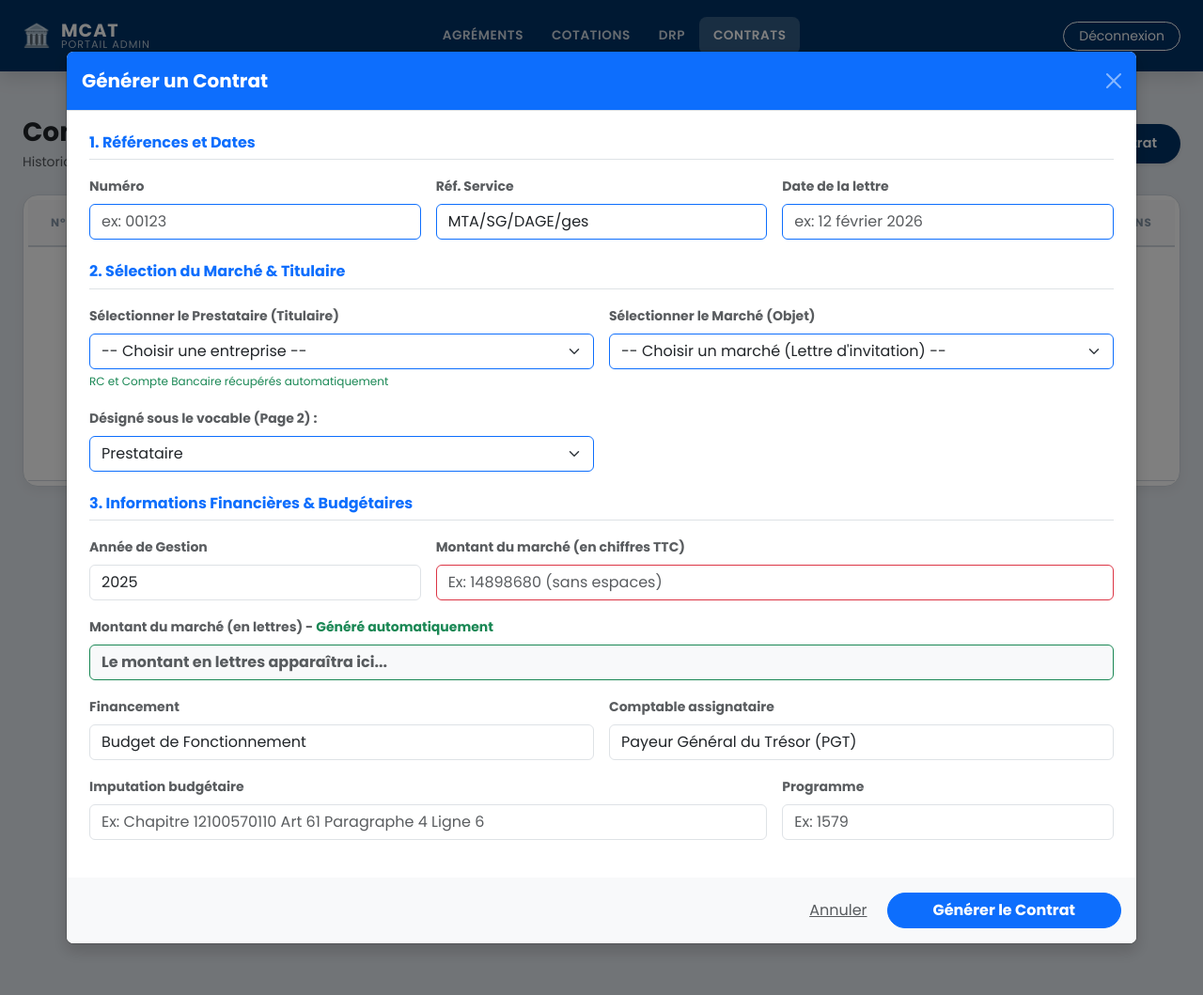
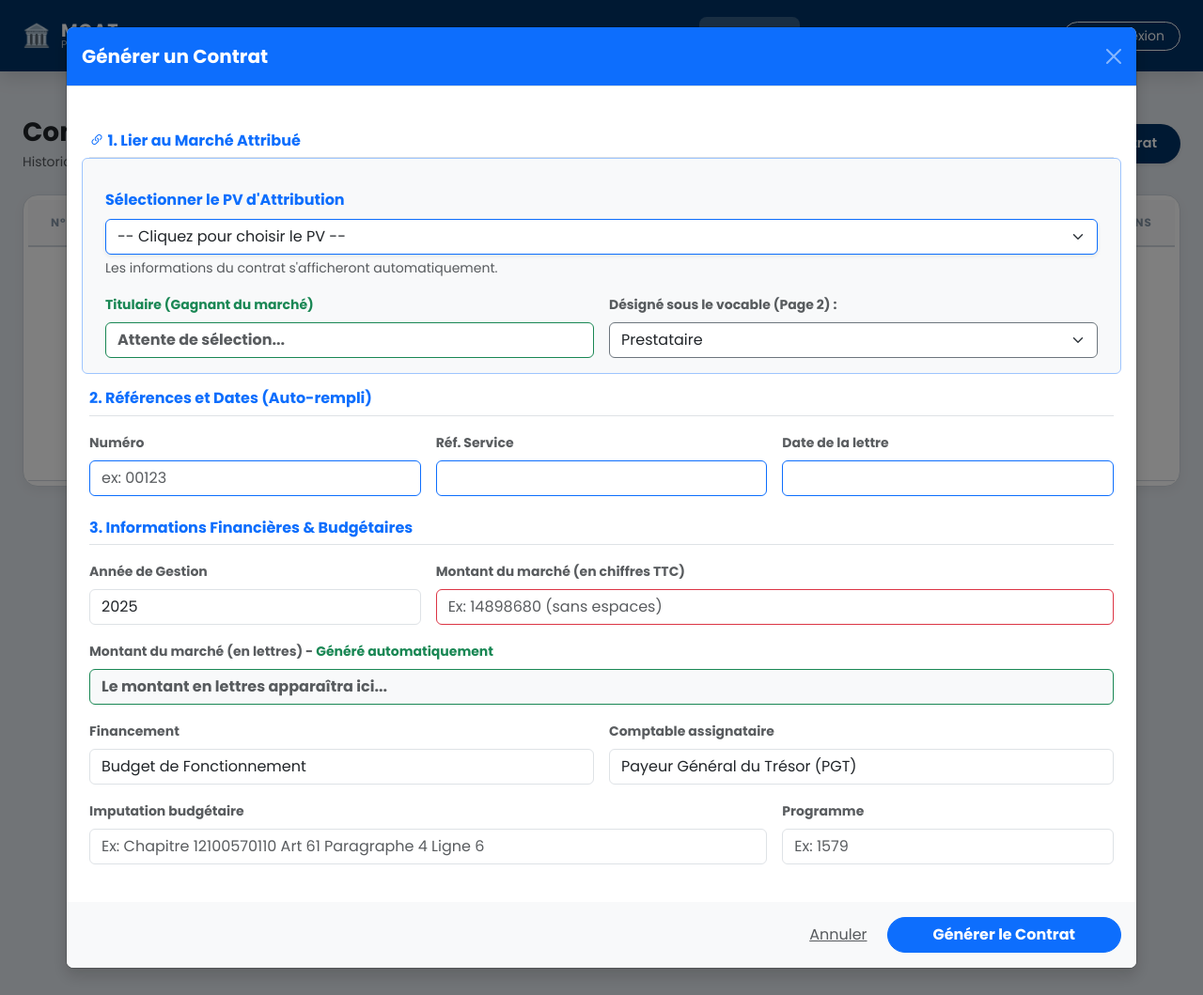
Before and after one commit to AlkhafissA/XALAT, a Flask app: page /creer_contrat in a window 1280 px wide, after a click on "+ Nouveau Contrat". Shown: the whole page at 94% size. Run offline with Flask 3, Linux system fonts and the light colour scheme; a user stored in the database is signed in.

Commit message:
Version10

```diff
--- a/app/routes.py
+++ b/app/routes.py
@@ -1647,28 +1647,12 @@ def supprimer_lettre(id):
 @login_required
 def creer_contrat():
     import json
-    candidats = Candidat.query.all()
-    marches = LettreInvitation.query.all()
-
-    # --- LA CORRECTION EST ICI ---
-    # 1. On récupère les contrats bruts
-    contrats_bruts = Contrat.query.order_by(Contrat.id.desc()).all()
-
-    # 2. On attache manuellement le nom de l'entreprise à chaque contrat
-    contrats_sauvegardes = []
-    for c in contrats_bruts:
-        cand = db.session.get(Candidat, c.candidat_id)
-        # On lui invente un attribut temporaire qu'on pourra lire dans le HTML
-        c.entreprise_nom = cand.nom_entreprise if cand else "Entreprise inconnue"
-        contrats_sauvegardes.append(c)
-    # -----------------------------
+
     if request.method == 'POST':
         candidat_id = request.form.get('candidat_id')
-        candidat_gagnant = Candidat.query.get(candidat_id)
-
-        marche_id = request.form.get('marche_id')
-        marche_choisi = LettreInvitation.query.get(marche_id)
-
+        candidat_gagnant = db.session.get(Candidat, int(candidat_id)) if candidat_id else None
+
+        objet_marche = request.form.get('objet_marche')
         gestion_annee = request.form.get('gestion_annee', '2025')
         montant = request.form.get('montant')
         montant_lettres = request.form.get('montant_lettres', '')
@@ -1677,37 +1661,22 @@ def creer_contrat():
         programme = request.form.get('programme')
         comptable = request.form.get('comptable', 'Payeur Général du Trésor (PGT)')
         vocable = request.form.get('vocable', 'Prestataire')
-
         numero = request.form.get('numero')
         ref_service = request.form.get('ref_service')
         date_lettre = request.form.get('date_lettre')
 
-        # Extraction du RC et Compte depuis la lettre d'invitation
-        lettre_data = {}
-        if marche_choisi and marche_choisi.form_data:
-            try:
-                lettre_data = json.loads(marche_choisi.form_data)
-            except:
-                pass
-
-        rc_final = '........................'
-        compte_final = '...................................'
-
-        prestataires_lettre = lettre_data.get('prestataires', [])
-        for p in prestataires_lettre:
-            if p.get('nom') == candidat_gagnant.nom_entreprise:
-                if p.get('rc') and p.get('rc') != 'Non renseigné':
-                    rc_final = p.get('rc')
-                if p.get('compte'):
-                    compte_final = p.get('compte')
-                break
-
-        # -------------------------------------------------------------
-        # 2. ON SAUVEGARDE LE CONTRAT DANS LA BASE DE DONNÉES
-        # -------------------------------------------------------------
+        # Récupérés automatiquement via notre nouvelle API cachée dans le formulaire
+        rc_final = request.form.get('rc_candidat', '........................')
+        compte_final = request.form.get('compte_candidat', '...................................')
+
+        if not candidat_gagnant:
+            flash("Erreur : Impossible de retrouver le prestataire.", "danger")
+            return redirect(url_for('main.creer_contrat'))
+
+        # 1. ON SAUVEGARDE LE CONTRAT DANS LA BASE DE DONNÉES
         nouveau_contrat = Contrat(
             candidat_id=candidat_gagnant.id,
-            objet_marche=marche_choisi.objet_marche,
+            objet_marche=objet_marche,
             gestion_annee=gestion_annee,
             montant_chiffres=montant,
             montant_lettres=montant_lettres,
@@ -1722,39 +1691,69 @@ def creer_contrat():
         log_action("Ajout Contrat", candidat_gagnant.nom_entreprise)
         db.session.commit()
 
-        # -------------------------------------------------------------
-        # 3. ON GÉNÈRE LE PDF
-        # -------------------------------------------------------------
-        data_contrat = {
-            'titulaire': candidat_gagnant.nom_entreprise or '........................',
-            'ninea': candidat_gagnant.ninea or '........................',
-            'rc': rc_final,
-            'compte_bancaire': compte_final,
-            'adresse_candidat': getattr(candidat_gagnant, 'adresse', '........................'),
-            'tel_candidat': getattr(candidat_gagnant, 'telephone', '..........'),
-            'objet_marche': marche_choisi.objet_marche or '........................',
-            'gestion_annee': gestion_annee,
-            'montant': montant,
-            'montant_lettres': montant_lettres,
-            'financement': financement,
-            'imputation': imputation,
-            'programme': programme,
-            'comptable': comptable,
-            'vocable': vocable,
-            'numero': numero,
-            'ref_service': ref_service,
-            'date_lettre': date_lettre,
-        }
-
-        from app.utils import generer_pdf_contrat
-        chemin_pdf = generer_pdf_contrat(data_contrat)
-        nom_fichier = f"Contrat_{candidat_gagnant.nom_entreprise.replace(' ', '_')}.pdf"
-        # --- NOUVEAU CODE À METTRE À LA PLACE ---
+        # 2. ON PRÉPARE LES DONNÉES POUR LE PDF (Optionnel ici si téléchargé via le tableau)
         flash("Contrat généré et sauvegardé avec succès !", "success")
         return redirect(url_for('main.creer_contrat'))
 
-    # 4. On envoie les données au fichier HTML (Partie GET, on ne touche pas)
-    return render_template('formulaire_contrat.html', candidats=candidats, marches=marches, contrats=contrats_sauvegardes)
+    # === DÉBUT PARTIE GET ===
+    # On récupère tous les PV d'attribution
+    liste_pvs = ProcesVerbal.query.order_by(ProcesVerbal.id.desc()).all()
+
+    contrats_bruts = Contrat.query.order_by(Contrat.id.desc()).all()
+    contrats_sauvegardes = []
+    for c in contrats_bruts:
+        cand = db.session.get(Candidat, c.candidat_id)
+        c.entreprise_nom = cand.nom_entreprise if cand else "Entreprise inconnue"
+        contrats_sauvegardes.append(c)
+
+    return render_template('formulaire_contrat.html', pvs=liste_pvs, contrats=contrats_sauvegardes)
+
+
+# === PARTIE 2 : LA NOUVELLE API MAGIQUE POUR LE PV ===
+@main.route('/api/get_infos_pv')
+@login_required
+def get_infos_pv():
+    import json
+    pv_id = request.args.get('pv_id')
+    pv = ProcesVerbal.query.get(pv_id)
+
+    if not pv:
+        return jsonify({"success": False})
+
+    candidat = Candidat.query.filter_by(nom_entreprise=pv.entreprise).first()
+
+    # 1. On extrait les données du PV (Réf, Date, N° Ordre)
+    data_pv = json.loads(pv.form_data) if pv.form_data else {}
+    immatriculation = pv.numero_drp
+
+    # 2. On va chercher le RC et le Compte bancaire dans la lettre d'invitation d'origine
+    invit = LettreInvitation.query.filter_by(immatriculation=immatriculation).first()
+    rc = "Non renseigné"
+    compte = "Non renseigné"
+
+    if invit and invit.form_data:
+        try:
+            data_invit = json.loads(invit.form_data)
+            for p in data_invit.get('prestataires', []):
+                if p.get('nom') == pv.entreprise:
+                    rc = p.get('rc', 'Non renseigné')
+                    compte = p.get('compte', 'Non renseigné')
+                    break
+        except:
+            pass
+
+    # On renvoie TOUT au formulaire HTML !
+    return jsonify({
+        "success": True,
+        "candidat_id": candidat.id if candidat else "",
+        "nom_entreprise": pv.entreprise,
+        "objet_marche": pv.objet,
+        "ref_service": data_pv.get('ref_service', ''),
+        "date_lettre": data_pv.get('date_lettre', ''),
+        "num_ordre": data_pv.get('num_ordre', ''),
+        "rc": rc,
+        "compte": compte
+    })
 
 
 @main.route('/telecharger_contrat/<int:id>')
@@ -1762,17 +1761,15 @@ def creer_contrat():
 def telecharger_contrat(id):
     from app.utils import generer_pdf_contrat
     contrat = Contrat.query.get_or_404(id)
-    # --- CORRECTION ICI AUSSI ---
     candidat = db.session.get(Candidat, contrat.candidat_id)
-    # ----------------------------
 
     data_contrat = {
-        'titulaire': candidat.nom_entreprise,
-        'ninea': candidat.ninea,
+        'titulaire': candidat.nom_entreprise if candidat else 'Inconnu',
+        'ninea': getattr(candidat, 'ninea', 'N/A'),
         'rc': contrat.rc_candidat,
         'compte_bancaire': contrat.compte_bancaire,
-        'adresse_candidat': candidat.adresse,
-        'tel_candidat': candidat.telephone,
+        'adresse_candidat': getattr(candidat, 'adresse', 'N/A'),
+        'tel_candidat': getattr(candidat, 'telephone', 'N/A'),
         'objet_marche': contrat.objet_marche,
         'gestion_annee': contrat.gestion_annee,
         'montant': contrat.montant_chiffres,
@@ -1788,13 +1785,11 @@ def telecharger_contrat(id):
     }
 
     chemin_pdf = generer_pdf_contrat(data_contrat)
-   # Sécurité au cas où l'entreprise n'est pas trouvée
     nom_safe = candidat.nom_entreprise.replace(' ', '_') if candidat else 'Inconnu'
     nom_fichier = f"Contrat_{nom_safe}.pdf"
     return send_file(chemin_pdf, as_attachment=True, download_name=nom_fichier)
 
 
-# --- NOUVEAU : ROUTE POUR VOIR LE SCAN DU CONTRAT ---
 @main.route('/contrat/voir_scan/<int:id>')
 @login_required
 def voir_scan_contrat(id):
@@ -1810,26 +1805,18 @@ def voir_scan_contrat(id):
 @login_required
 def supprimer_contrat(id):
     contrat = Contrat.query.get_or_404(id)
-
-    # --- LA CORRECTION EST ICI ---
-    # On va chercher le nom de l'entreprise manuellement pour le mouchard
     candidat = db.session.get(Candidat, contrat.candidat_id)
     nom_entreprise = candidat.nom_entreprise if candidat else f"Entreprise ID {contrat.candidat_id}"
-    # -----------------------------
-
-    # Suppression du fichier physique si existant
+
     if contrat.fichier_scanne:
         basedir = os.path.abspath(os.path.join(current_app.root_path, '..'))
         chemin_fichier = os.path.join(basedir, 'stockage_prive', 'scans', contrat.fichier_scanne)
         if os.path.exists(chemin_fichier):
             os.remove(chemin_fichier)
 
-    # On utilise notre variable sécurisée pour le log
     log_action("Suppression Contrat", nom_entreprise)
-
     db.session.delete(contrat)
     db.session.commit()
-
     flash("Le contrat et ses fichiers associés ont été supprimés avec succès.", "success")
     return redirect(url_for('main.creer_contrat'))
 
--- a/app/templates/formulaire_contrat.html
+++ b/app/templates/formulaire_contrat.html
@@ -223,51 +223,58 @@
           </div>
           <form method="POST" action="{{ url_for('main.creer_contrat') }}">
             <div class="modal-body p-4">
-              <h6 class="text-primary fw-bold mb-3 border-bottom pb-2">1. Références et Dates</h6>
-              <div class="row g-3 mb-3">
-                <div class="col-md-4">
-                  <label class="form-label small fw-bold text-muted">Numéro</label>
-                  <input type="text" name="numero" class="form-control border-primary" placeholder="ex: 00123" />
-                </div>
-                <div class="col-md-4">
-                  <label class="form-label small fw-bold text-muted">Réf. Service</label>
-                  <input type="text" name="ref_service" class="form-control border-primary" value="MTA/SG/DAGE/ges" />
-                </div>
-                <div class="col-md-4">
-                  <label class="form-label small fw-bold text-muted">Date de la lettre</label>
-                  <input type="text" name="date_lettre" class="form-control border-primary" placeholder="ex: 12 février 2026" />
-                </div>
-              </div>
-
-              <h6 class="text-primary fw-bold mb-3 border-bottom pb-2 mt-4">2. Sélection du Marché & Titulaire</h6>
-              <div class="row g-3 mb-3">
-                <div class="col-md-6">
-                  <label class="form-label small fw-bold text-muted">Sélectionner le Prestataire (Titulaire)</label>
-                  <select name="candidat_id" class="form-select border-primary" required>
-                    <option value="">-- Choisir une entreprise --</option>
-                    {% for c in candidats %}
-                    <option value="{{ c.id }}">{{ c.nom_entreprise }} (NINEA: {{ c.ninea }})</option>
+              <h6 class="text-primary fw-bold mb-3 border-bottom pb-2 mt-4"><i class="bi bi-link-45deg"></i> 1. Lier au Marché Attribué</h6>
+              <div class="row g-3 mb-3 bg-light p-3 rounded border border-primary-subtle">
+                <div class="col-md-12">
+                  <label class="form-label fw-bold text-primary">Sélectionner le PV d'Attribution</label>
+                  <select id="select_attribution" class="form-select border-primary shadow-sm" required>
+                    <option value="">-- Cliquez pour choisir le PV --</option>
+                    {% for pv in pvs %}
+                    <option value="{{ pv.id }}">{{ pv.numero_drp }} - {{ pv.objet[:60] }}... (Gagnant : {{ pv.entreprise }})</option>
                     {% endfor %}
                   </select>
-                  <small class="text-success" style="font-size: 0.75rem">RC et Compte Bancaire récupérés automatiquement</small>
+                  <small id="status_attribution" class="text-muted mt-1 d-block">Les informations du contrat s'afficheront automatiquement.</small>
                 </div>
+
+                <input type="hidden" name="candidat_id" id="input_candidat_id" required />
+                <input type="hidden" name="objet_marche" id="input_objet_marche" required />
+                <input type="hidden" name="rc_candidat" id="input_rc" />
+                <input type="hidden" name="compte_candidat" id="input_compte" />
+
                 <div class="col-md-6">
-                  <label class="form-label small fw-bold text-muted">Sélectionner le Marché (Objet)</label>
-                  <select name="marche_id" class="form-select border-primary" required>
-                    <option value="">-- Choisir un marché (Lettre d'invitation) --</option>
-                    {% for m in marches %}
-                    <option value="{{ m.id }}">{{ m.immatriculation }} - {{ m.objet_marche[:50] }}...</option>
-                    {% endfor %}
-                  </select>
+                  <label class="form-label small fw-bold text-success">Titulaire (Gagnant du marché)</label>
+                  <input
+                    type="text"
+                    id="display_nom_gagnant"
+                    class="form-control bg-white text-success fw-bold border-success"
+                    placeholder="Attente de sélection..."
+                    readonly
+                  />
                 </div>
                 <div class="col-md-6">
                   <label class="form-label small fw-bold text-muted">Désigné sous le vocable (Page 2) :</label>
-                  <select name="vocable" class="form-select border-primary" required>
+                  <select name="vocable" class="form-select border-secondary" required>
                     <option value="Prestataire" selected>Prestataire</option>
                     <option value="Fournisseur">Fournisseur</option>
                     <option value="Consultant">Consultant</option>
                     <option value="Entrepreneur">Entrepreneur</option>
                   </select>
+                </div>
+              </div>
+
+              <h6 class="text-primary fw-bold mb-3 border-bottom pb-2">2. Références et Dates (Auto-rempli)</h6>
+              <div class="row g-3 mb-3">
+                <div class="col-md-4">
+                  <label class="form-label small fw-bold text-muted">Numéro</label>
+                  <input type="text" name="numero" id="input_numero" class="form-control border-primary" placeholder="ex: 00123" />
+                </div>
+                <div class="col-md-4">
+                  <label class="form-label small fw-bold text-muted">Réf. Service</label>
+                  <input type="text" name="ref_service" id="input_ref_service" class="form-control border-primary" />
+                </div>
+                <div class="col-md-4">
+                  <label class="form-label small fw-bold text-muted">Date de la lettre</label>
+                  <input type="text" name="date_lettre" id="input_date_lettre" class="form-control border-primary" />
                 </div>
               </div>
 
@@ -345,6 +352,53 @@
 
     <script>
       document.addEventListener("DOMContentLoaded", function () {
+        // =========================================================
+        // 1. NOUVEAU SCRIPT : AUTO-REMPLISSAGE VIA LE PV
+        // =========================================================
+        const selectAttribution = document.getElementById("select_attribution");
+        const statusAttribution = document.getElementById("status_attribution");
+
+        if (selectAttribution) {
+          selectAttribution.addEventListener("change", function () {
+            const pvId = this.value;
+            if (pvId) {
+              statusAttribution.innerHTML = '<span class="text-warning"><i class="bi bi-hourglass"></i> Récupération des données du PV...</span>';
+
+              // On appelle la nouvelle API get_infos_pv
+              fetch(`{{ url_for('main.get_infos_pv') }}?pv_id=${pvId}`)
+                .then((response) => response.json())
+                .then((data) => {
+                  if (data.success) {
+                    // On remplit les cases cachées et l'entreprise
+                    document.getElementById("input_candidat_id").value = data.candidat_id;
+                    document.getElementById("display_nom_gagnant").value = data.nom_entreprise + " (RC: " + data.rc + ")";
+                    document.getElementById("input_objet_marche").value = data.objet_marche;
+                    document.getElementById("input_rc").value = data.rc;
+                    document.getElementById("input_compte").value = data.compte;
+
+                    // On remplit les Références et la Date !
+                    document.getElementById("input_numero").value = data.num_ordre || "";
+                    document.getElementById("input_ref_service").value = data.ref_service || "";
+                    document.getElementById("input_date_lettre").value = data.date_lettre || "";
+
+                    statusAttribution.innerHTML =
+                      '<span class="text-success"><i class="bi bi-check-circle"></i> Références, Gagnant et données financières verrouillés !</span>';
+                  } else {
+                    statusAttribution.innerHTML = '<span class="text-danger">Erreur lors de la récupération du PV.</span>';
+                  }
+                });
+            } else {
+              // Si on désélectionne le PV, on remet le message par défaut
+              statusAttribution.innerHTML =
+                '<span class="text-muted mt-1 d-block">Les informations du contrat s\'afficheront automatiquement.</span>';
+              document.getElementById("display_nom_gagnant").value = "";
+            }
+          });
+        }
+
+        // =========================================================
+        // 2. TON ANCIEN SCRIPT : CONVERSION DU MONTANT EN LETTRES
+        // =========================================================
         const montantInput = document.getElementById("montantInput");
         const montantLettresInput = document.getElementById("montantLettresInput");
 
```
Also changed, not shown: 7 other files.
